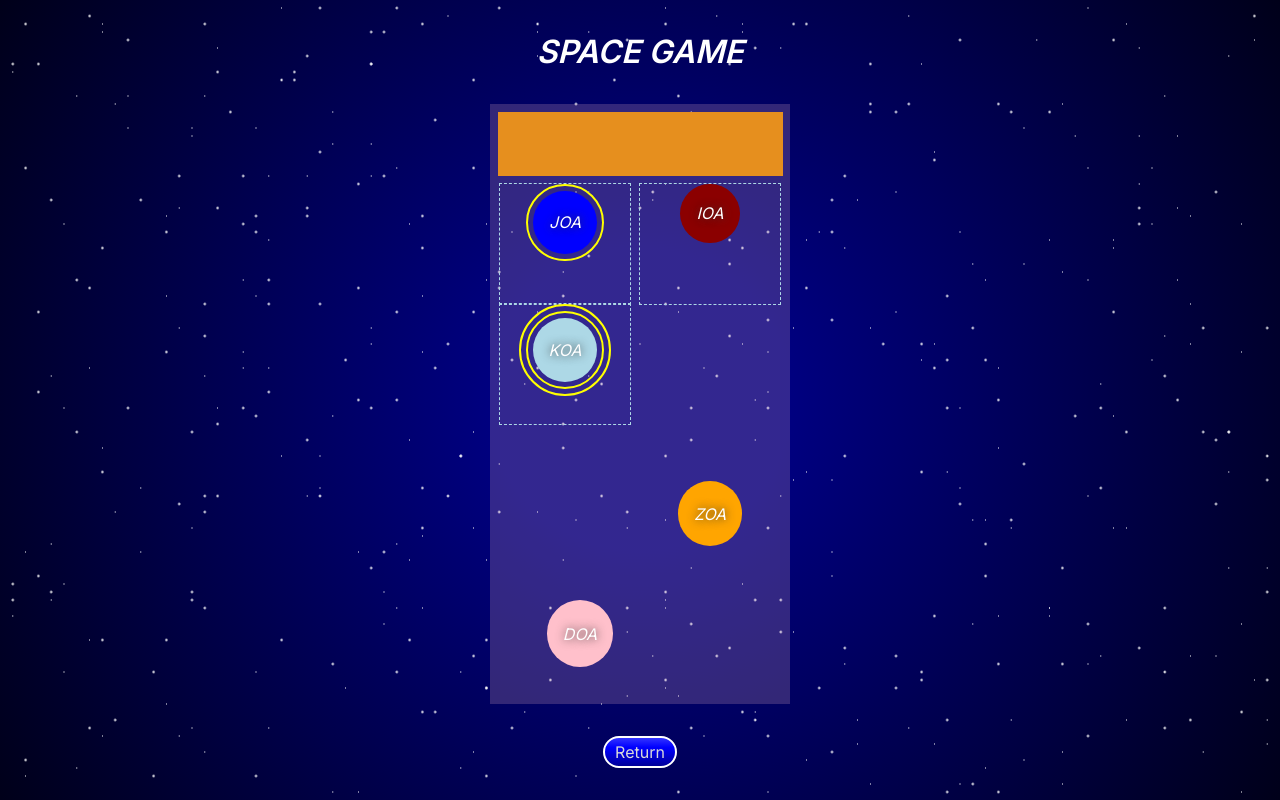
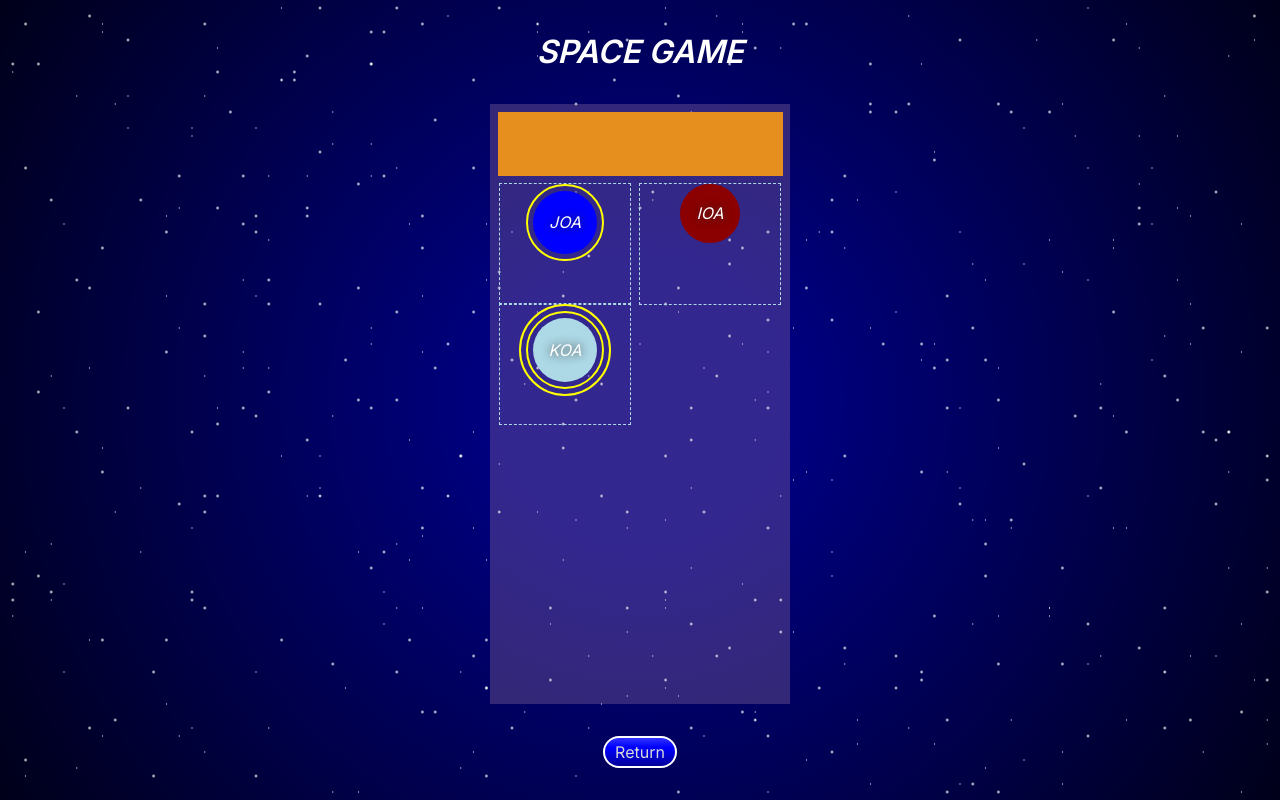
Before and after one commit to franco-ortega/space-game, a Next.js app: page /game in a window 1280 px wide. Built offline with nearby package versions, Linux system fonts and the light colour scheme.

Commit message:
remove coordinates from planet data as that is now handled by the zone

```diff
--- a/app/components/game/GameBoard.tsx
+++ b/app/components/game/GameBoard.tsx
@@ -141,7 +141,7 @@ export default function GameBoard({}: Props) {
 					rings: 2,
 				}}
 			/> */}
-			<PlanetContainer
+			{/* <PlanetContainer
 				planetData={{
 					name: 'ZOA',
 					color: 'orange',
@@ -151,8 +151,8 @@ export default function GameBoard({}: Props) {
 					},
 					rings: 0,
 				}}
-			/>
-			<PlanetContainer
+			/> */}
+			{/* <PlanetContainer
 				planetData={{
 					name: 'DOA',
 					color: 'pink',
@@ -162,7 +162,7 @@ export default function GameBoard({}: Props) {
 					},
 					rings: 0,
 				}}
-			/>
+			/> */}
 		</main>
 	);
 }
--- a/app/components/planets/PlanetContainer.tsx
+++ b/app/components/planets/PlanetContainer.tsx
@@ -7,14 +7,10 @@ type Props = {
 };
 
 export default function PlanetContainer({ planetData }: Props) {
-	const { coordinates, ...planetDetails } = planetData;
-	const { column, row } = coordinates;
+	const { ...planetDetails } = planetData;
 
 	return (
-		<div
-			className={styles.PlanetContainer}
-			style={{ gridColumn: column, gridRow: row }}
-		>
+		<div className={styles.PlanetContainer}>
 			<Planet planetDetails={planetDetails} />
 		</div>
 	);
--- a/app/types/types.ts
+++ b/app/types/types.ts
@@ -12,7 +12,6 @@ export type PlanetData = {
   name: string;
   color: string;
 	rings: number;
-	coordinates: GridLocation
 };
 
 export type ZoneData = {
```
